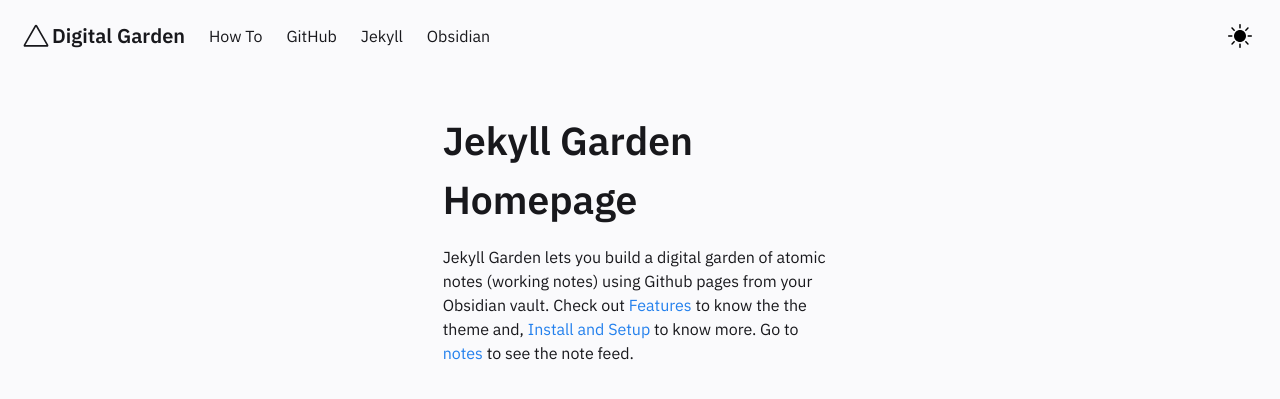
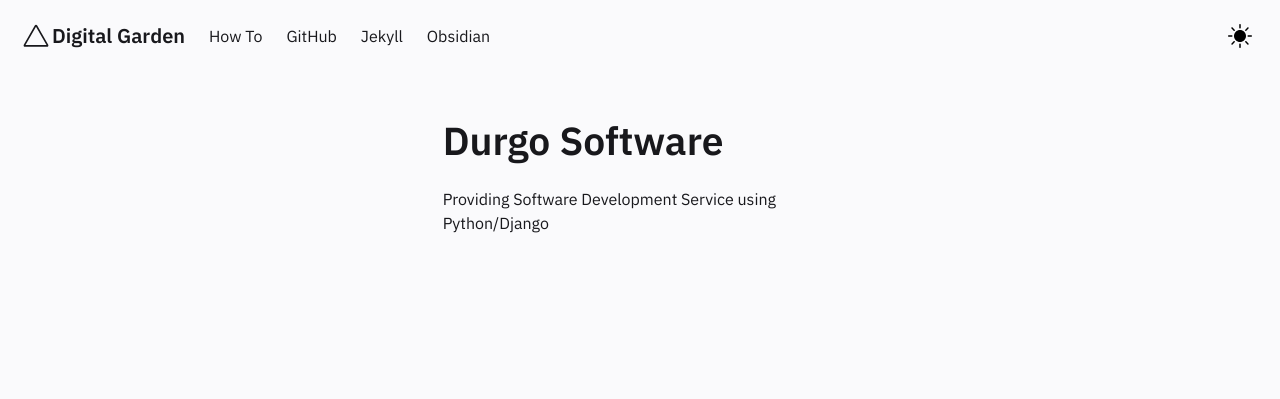
Before and after one commit to safwanrahman/durgo.xyz, a Jekyll site: the page built from pages/index.md, in a window 1280 px wide. Shown: the top 399 px of the page. Built offline with Jekyll 4.4.1, drawn with Linux system fonts in a browser that asks for light colours.

Commit message:
Update Homepage.html

```diff
--- a/_includes/Homepage.html
+++ b/_includes/Homepage.html
@@ -1,11 +1,9 @@
 <div class="column is-4">
     <div class="block homeblock">
-    <h1>Jekyll Garden Homepage</h1>
+    <h1>Durgo Software</h1>
 
     <p>
-        Jekyll Garden lets you build a digital garden of atomic notes (working notes) using Github pages from your Obsidian vault.
-        Check out <a href="../posts/how-to">Features </a> to know the the theme and, <a href="../posts/how-to"> Install and Setup </a> to know more.
-        Go to <a href="../notes"> notes </a> to see the note feed.
+        Providing Software Development Service using Python/Django
     </p>
 
     </div>
```
